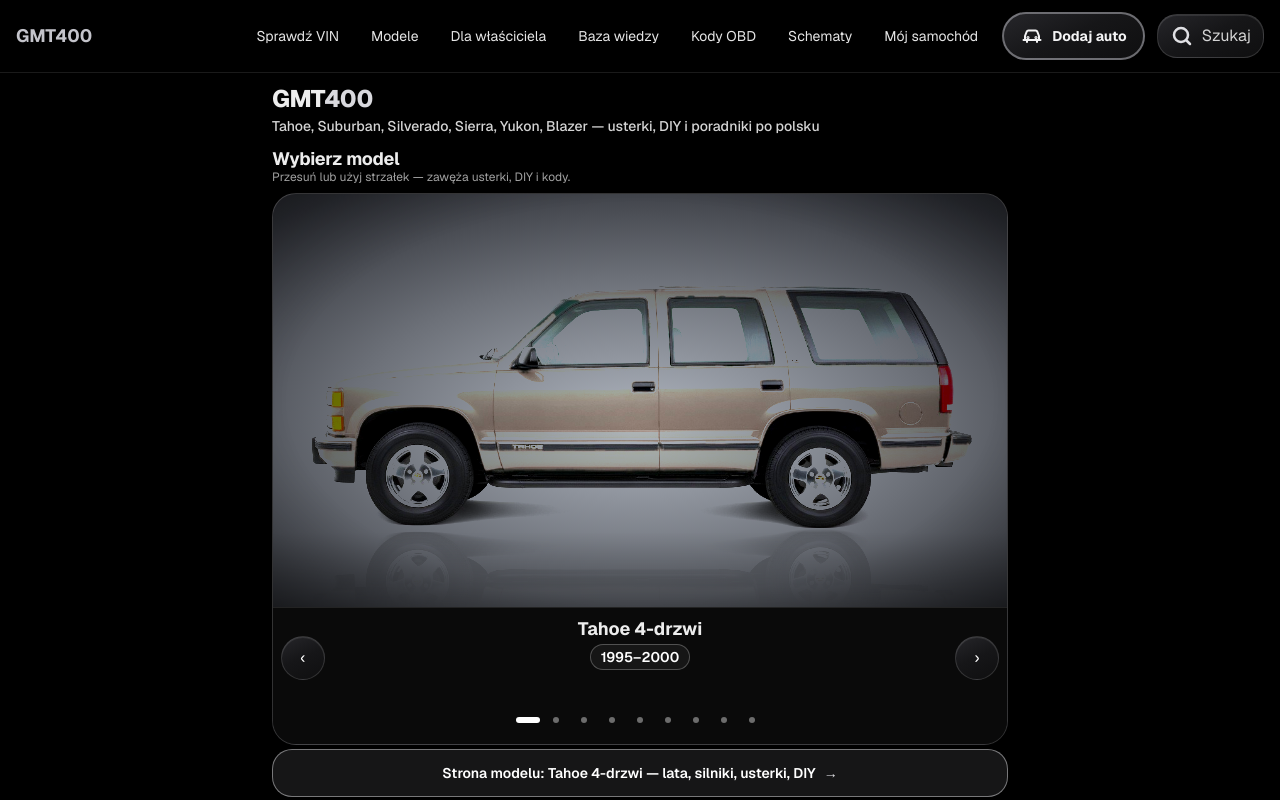
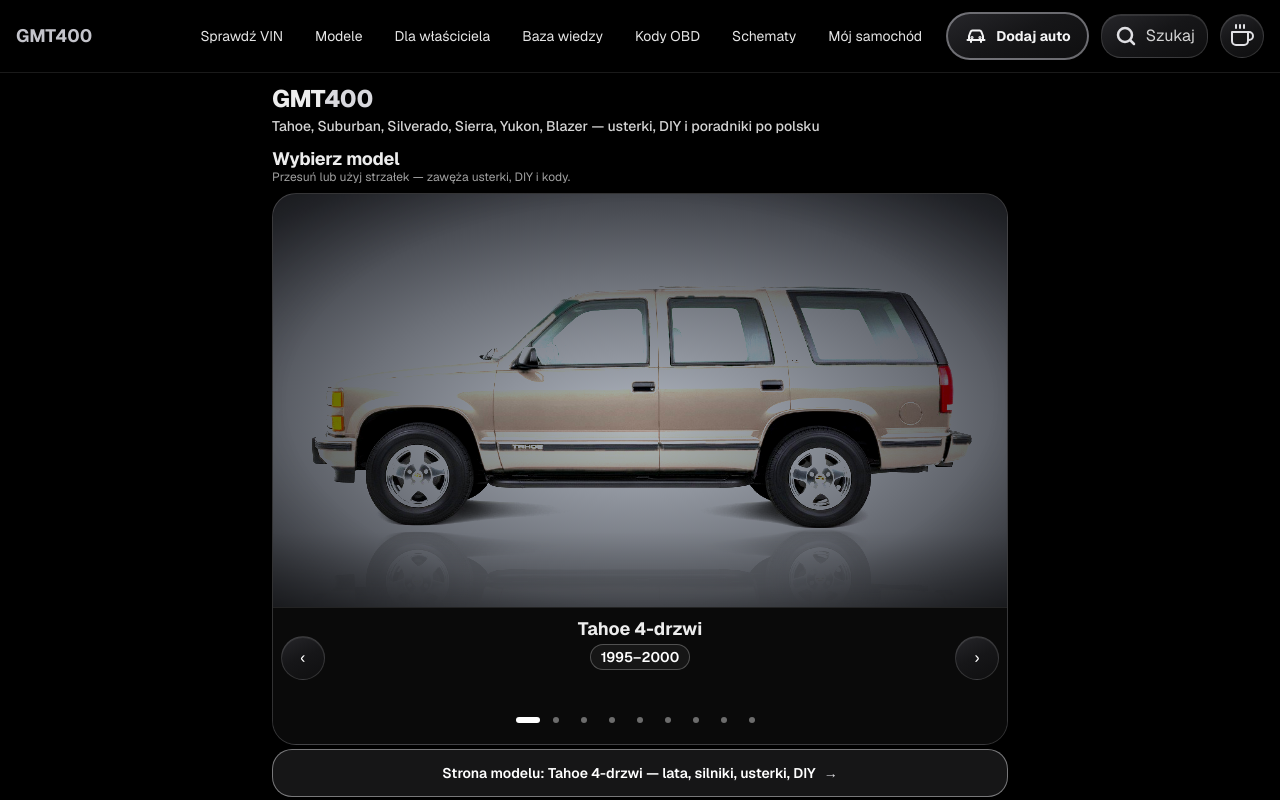
Before and after one commit to tsrc4mm9gg-netizen/gmt400-app, a Next.js app: page / in a window 1280 px wide. Shown: the top 800 px of the page. Built offline with nearby package versions, Linux system fonts and the light colour scheme.

Commit message:
feat: add support link in header

```diff
--- a/src/app/site-header.tsx
+++ b/src/app/site-header.tsx
@@ -114,6 +114,15 @@ export default function SiteHeader() {
             GMT400
           </Link>
           <CarBadge active={isActive(pathname, '/moj-samochod')} />
+          <a
+            href="https://www.buymeacoffee.com/gmt400"
+            target="_blank"
+            rel="noopener noreferrer"
+            aria-label="Wesprzyj GMT400.pl"
+            className="inline-flex min-h-11 min-w-11 items-center justify-center rounded-full border border-silver-500/40 bg-neutral-900 text-silver-300 transition hover:border-silver-400 hover:bg-neutral-800 hover:text-silver-200 focus-visible:outline focus-visible:outline-2 focus-visible:outline-silver-500 lg:order-4"
+          >
+            <svg aria-hidden="true" viewBox="0 0 24 24" className="h-5 w-5" fill="none" stroke="currentColor" strokeWidth="2" strokeLinecap="round" strokeLinejoin="round"><path d="M18 8h1a4 4 0 0 1 0 8h-1" /><path d="M2 8h16v9a4 4 0 0 1-4 4H6a4 4 0 0 1-4-4V8z" /><line x1="6" y1="1" x2="6" y2="4" /><line x1="10" y1="1" x2="10" y2="4" /><line x1="14" y1="1" x2="14" y2="4" /></svg>
+          </a>
           <div className="min-w-0 flex-1 lg:order-3 lg:flex-none">{search}</div>
         </div>
 
```
